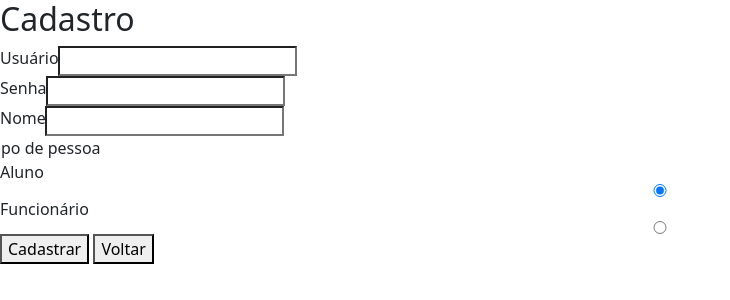
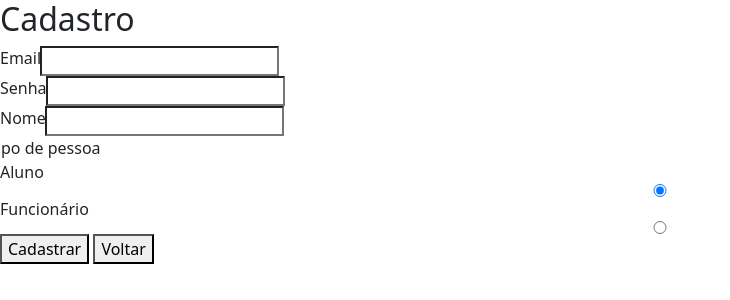
Before and after one commit to Caricatum/Projeto-Bandeco, a PHP site: page /cadastro.php in a window 1320 px wide; the page is wider, and only the part inside the window is pictured. Shown: the top 300 px of that part, without its empty margins (0-730 px from the left). Run offline with PHP 8.4, Linux system fonts and the light colour scheme; some libraries are stand-ins or nearby versions.

Commit message:
Cadastro e Login com detalhes arrumados, junto do buscaPratos

```diff
--- a/Codigo/Web/Paginas/cadastro.php
+++ b/Codigo/Web/Paginas/cadastro.php
@@ -15,7 +15,7 @@
         <form id="cadastroForm">
             <h2>Cadastro</h2>
             <div class="input-group">
-                <label>Usuário</label>
+                <label>Email</label>
                 <input type="text" id="username" required>
             </div>
             <div class="input-group">
--- a/Codigo/Web/Paginas/login.php
+++ b/Codigo/Web/Paginas/login.php
@@ -16,7 +16,7 @@
         <form id="loginForm">
             <h2 class="">Login</h2>
             <div class="input-group">
-                <label>Usuário</label>
+                <label>Email</label>
                 <input type="text" id="username" required>
             </div>
             <div class="input-group">
```
